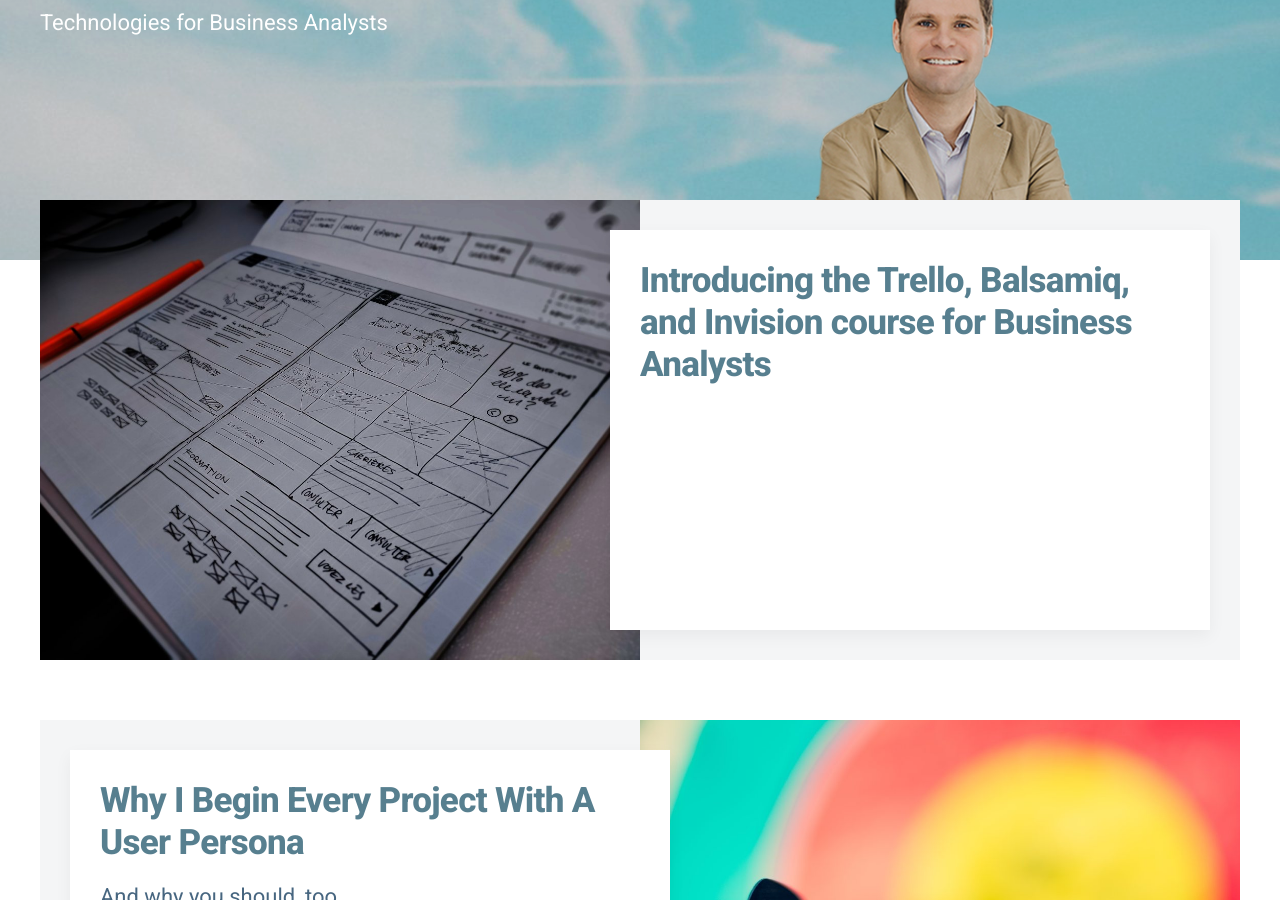
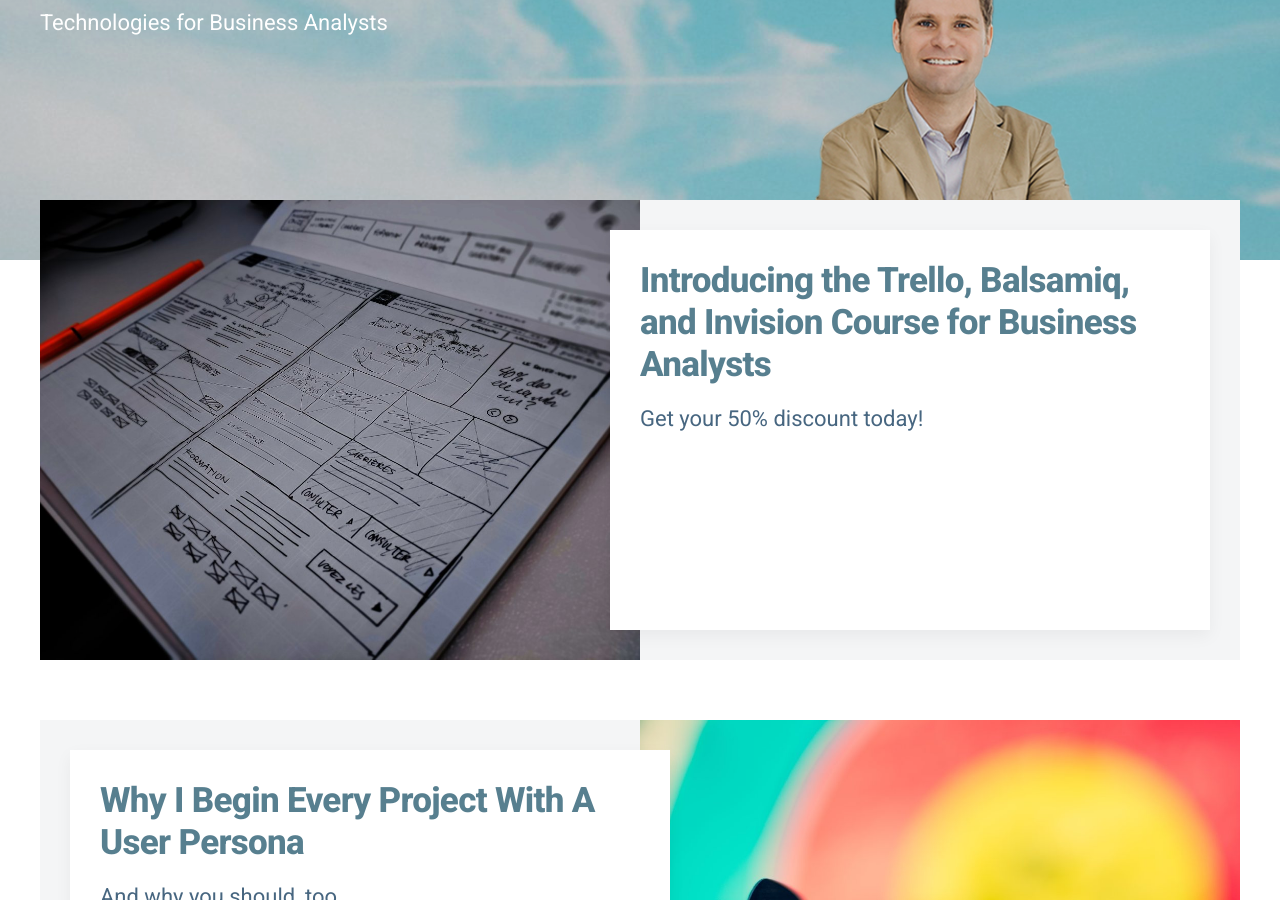
Before and after one commit to batechnologyguru/batetechnology, a Jekyll site: the page built from index.html, in a window 1280 px wide and 900 px high, scrolled down 359 px. Built offline with Jekyll 4.4.1, drawn with Linux system fonts in a browser that asks for light colours; nearby versions of some CDN libraries; some web fonts are replaced; the list of posts is cut into pages by our own code.

Commit message:
Update from Forestry.io batechnologyguru updated _posts/2020-11-10-introducing-the-trello-balsamiq-and-invision-course-for-business-analysts.md

```diff
--- a/_posts/2020-11-10-introducing-the-trello-balsamiq-and-invision-course-for-business-analysts.md
+++ b/_posts/2020-11-10-introducing-the-trello-balsamiq-and-invision-course-for-business-analysts.md
@@ -1,7 +1,7 @@
 ---
-title: Introducing the Trello, Balsamiq, and Invision course for Business Analysts
+title: Introducing the Trello, Balsamiq, and Invision Course for Business Analysts
 date: 2020-11-10 06:00:00 +0000
-description: ''
+description: Get your 50% discount today!
 featured_image: "/uploads/prototype.jpg"
 
 ---
```
